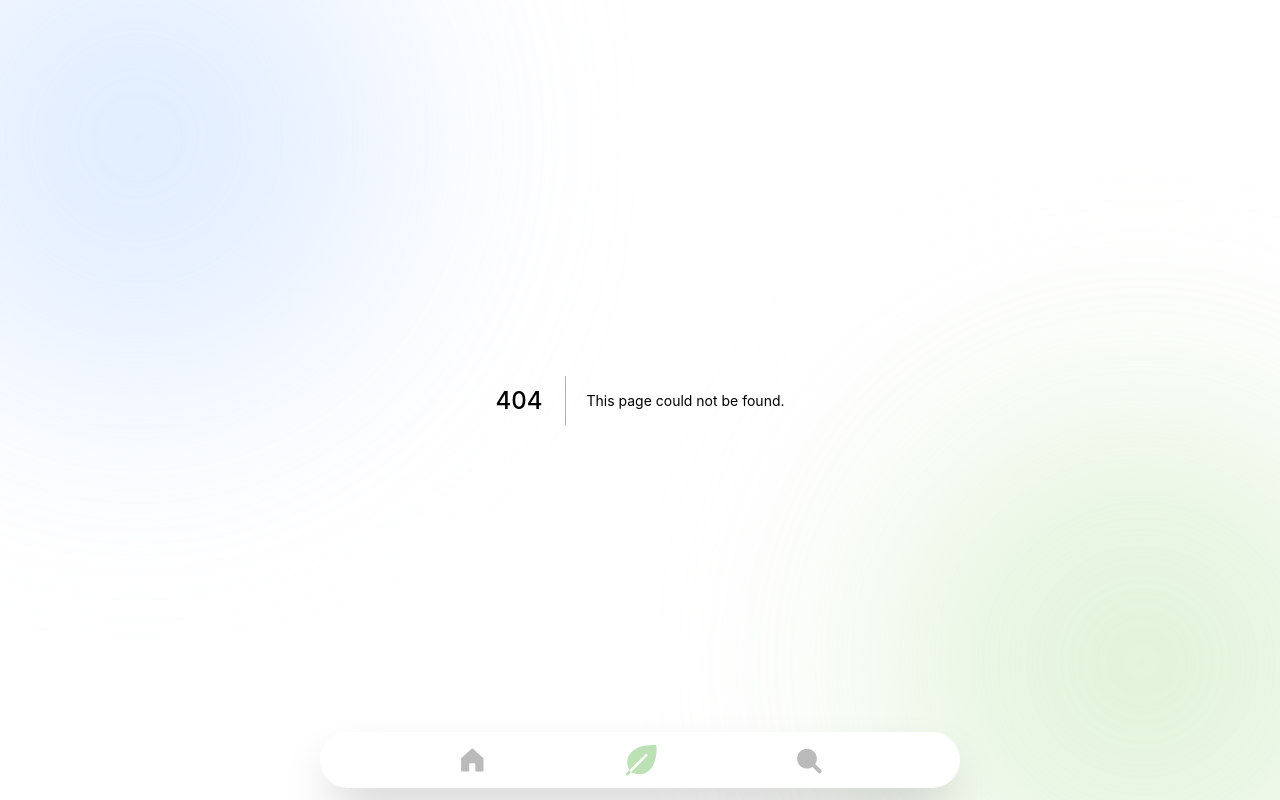
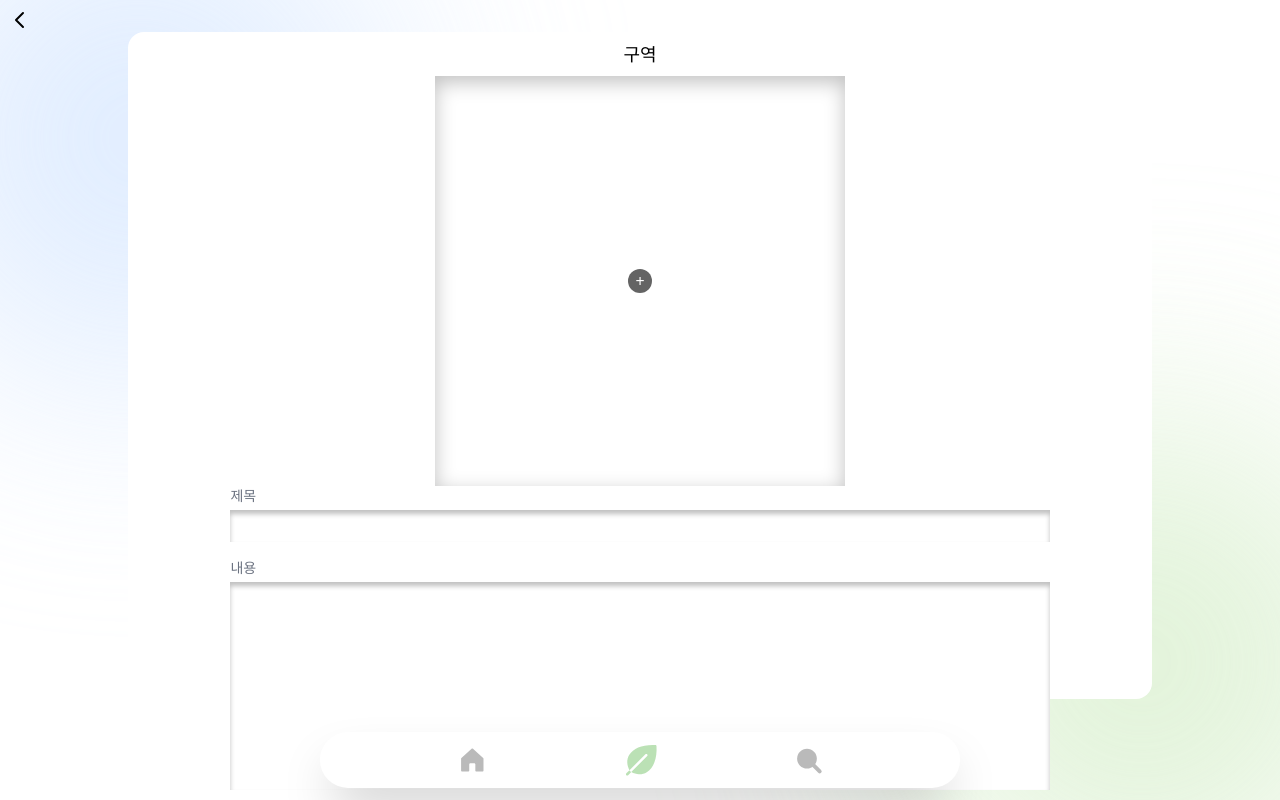
Before and after one commit to MinJunsu/smart-gardening, a Next.js app: page /lists/1/diary/create in a window 1280 px wide. Before the commit this address had no page. Built offline with nearby package versions, Linux system fonts and the light colour scheme.

Commit message:
다이어리 생성 화면 완성

```diff
--- a/components/api.ts
+++ b/components/api.ts
@@ -1,3 +1,5 @@
+import axios from 'axios';
+
 const BASE_URL = `http://127.0.0.1:8000/api/v1`;
 
 export function getFlowersList(word: string | undefined) {
@@ -26,3 +28,19 @@ export function getGarden(id: string | string[] | undefined) {
 export function getDiary(id: string | string[] | undefined) {
   return fetch(`${BASE_URL}/gardens/${id}/diary`).then((response) => response.json());
 }
+
+interface DiaryForm {
+  image: File;
+  title: string;
+  description: string;
+}
+
+export function createDiary(id: string | string[] | undefined, diaryForm: DiaryForm) {
+  axios
+    .postForm(`${BASE_URL}/gardens/${id}/diary/create`, diaryForm, {
+      headers: {
+        'Content-Type': 'multipart/form-data',
+      },
+    })
+    .then((response) => response);
+}
--- a/components/navigator.tsx
+++ b/components/navigator.tsx
@@ -4,7 +4,6 @@ import { useRouter } from 'next/router';
 
 const Navigator: React.FC = () => {
   const router = useRouter();
-  console.log(router);
   return (
     <div className="flex justify-evenly items-center w-1/2 h-14 bg-white rounded-full shadow-2xl select-none cursor-pointer">
       <Link href="/">
--- /dev/null
+++ b/pages/lists/[id]/diary/create.tsx
@@ -0,0 +1,70 @@
+import { NextPage } from 'next';
+import React from 'react';
+import Back from '../../../../components/back';
+import { useRouter } from 'next/router';
+import { useForm } from 'react-hook-form';
+import { useMutation } from 'react-query';
+import { createDiary } from '../../../../components/api';
+
+interface DiaryForm {
+  image: File;
+  title: string;
+  description: string;
+}
+
+const DiaryCreate: NextPage = () => {
+  const router = useRouter();
+  const { register, handleSubmit } = useForm<DiaryForm>();
+  const onValid = (data: DiaryForm) => {
+    createDiary(router.query.id, data);
+  };
+  const onError = () => {
+    alert('모든 내용을 작성해주세요!');
+  };
+  const section = router.query.section;
+  return (
+    <React.Fragment>
+      <Back />
+      <div className="w-4/5 h-5/6 m-auto overflow-y-hide  bg-white  rounded-2xl">
+        <form onSubmit={handleSubmit(onValid, onError)} className="flex flex-col w-full">
+          <h2 className="flex justify-center text-lg font-light py-2">{section} 구역</h2>
+          <div className="w-full flex justify-center">
+            <div className="w-2/5 aspect-square shadow-[inset_0_6px_20px_0_rgba(0,0,0,0.25)]">
+              <div className="w-full h-full flex justify-center items-center">
+                <label className="w-6 h-6 bg-[#646464] rounded-full">
+                  <span className="w-full h-full flex justify-center items-center font-medium text-white">+</span>
+                  <input {...register('image')} className="hidden" type="file" accept="image/*" />
+                </label>
+              </div>
+            </div>
+          </div>
+
+          <div className="w-4/5 m-auto flex flex-col space-y-4">
+            <div className="flex flex-col gap-1">
+              <span className="text-sm text-gray-500">제목</span>
+              <input
+                {...register('title', { required: true, minLength: 5 })}
+                type="text"
+                className="px-3 py-1 outline-none shadow-[inset_0_4px_5px_0_rgba(0,0,0,0.25)]"
+              />
+            </div>
+            <div className="flex flex-col gap-1">
+              <span className="text-sm text-gray-500">내용</span>
+              <textarea
+                {...register('description', { required: true, minLength: 5 })}
+                className="px-3 py-1 h-52 outline-none resize-none shadow-[inset_0_4px_5px_0_rgba(0,0,0,0.25)]"
+              />
+            </div>
+          </div>
+          <input
+            className="shadow-[inset_0_3px_10px_0_rgba(0,0,0,0.25)] m-auto my-3 w-24 h-8 rounded-2xl text-sm text-gray-500"
+            type="submit"
+            value="일기 등록"
+          />
+        </form>
+      </div>
+    </React.Fragment>
+  );
+};
+
+export default DiaryCreate;
--- a/pages/lists/[id]/diary.tsx
+++ b/pages/lists/[id]/diary/index.tsx
@@ -1,12 +1,13 @@
 import { NextPage } from 'next';
 import React from 'react';
 import { useRouter } from 'next/router';
-import Back from '../../../components/back';
-import DiaryBox from '../../../components/diary-box';
+import Back from '../../../../components/back';
+import DiaryBox from '../../../../components/diary-box';
 import { useQuery } from 'react-query';
-import { getDiary } from '../../../components/api';
+import { getDiary } from '../../../../components/api';
+import Link from 'next/link';
 
-interface Diary {
+interface DiaryResponse {
   id: number;
   image: string;
   title: string;
@@ -16,7 +17,7 @@ interface Diary {
 
 const Diary: NextPage = () => {
   const router = useRouter();
-  const { data, isLoading } = useQuery<Diary[]>(['diary', router.query.id], () => getDiary(router.query.id));
+  const { data, isLoading } = useQuery<DiaryResponse[]>(['diary', router.query.id], () => getDiary(router.query.id));
   const section = router.query.section;
   if (isLoading) {
     return <div>Loading...</div>;
@@ -28,9 +29,16 @@ const Diary: NextPage = () => {
         <div className="flex flex-col w-full h-full">
           <h2 className="flex justify-center text-lg font-light py-2">{section} 구역</h2>
           <div className="w-full  flex justify-end px-5">
-            <button className="w-5 h-5 bg-[#646464] rounded-full flex justify-center items-center rounded-full text-sm font-normal text-white">
-              +
-            </button>
+            <Link
+              href={{
+                pathname: `/lists/${router.query.id}/diary/create`,
+                query: { section },
+              }}
+            >
+              <a className="w-5 h-5 bg-[#646464] rounded-full flex justify-center items-center rounded-full text-sm font-normal text-white">
+                +
+              </a>
+            </Link>
           </div>
           <div className="flex flex-row mt-5">
             <div className="relative w-6">
```
Also changed, not shown: 1 other file (tests, documents, lock files or other folders).
